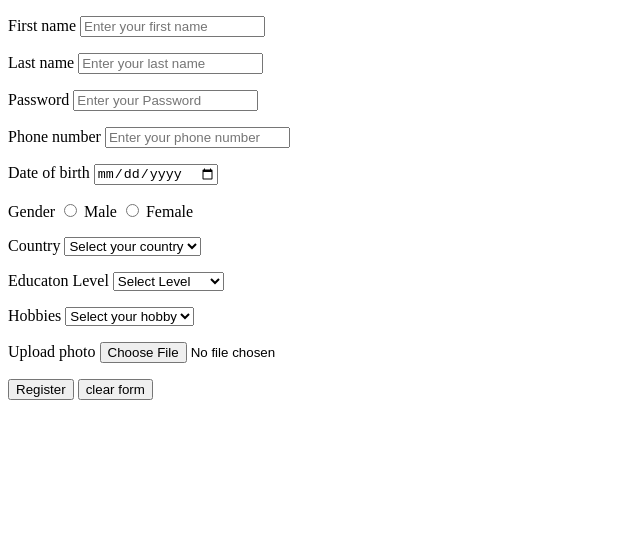
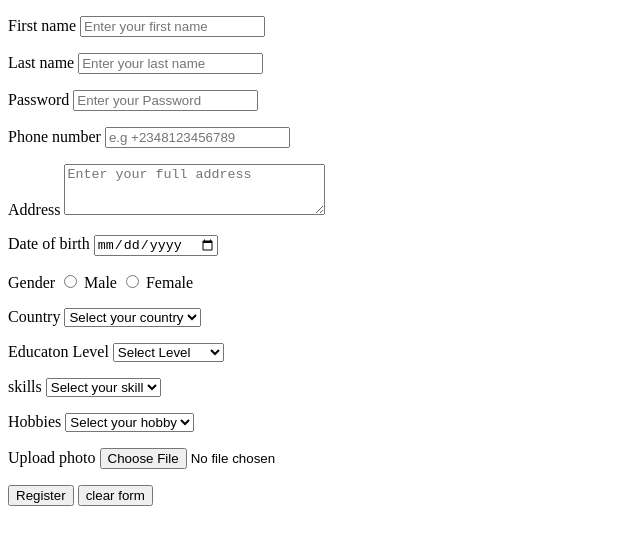
Before and after one commit to ayoolap35-rgb/My-Form-2, a plain HTML site: page index.html in a window 1280 px wide. Shown: the whole page, without its empty margins (0-640 px from the left). Drawn offline with Linux system fonts and the light colour scheme.

Commit message:
add favicon

```diff
--- a/index.html
+++ b/index.html
@@ -4,6 +4,7 @@
 <head>
     <meta charset="UTF-8">
     <meta name="viewport" content="width=device-width, initial-scale=1.0">
+    <link rel="shortcut icon" href="./bible.jpg" type="image/x-icon">
     <title>Kodelift Academy</title>
     <link rel="shortcut icon" href="./1000_F_967626400_XyzJqMEsAFjbtaiWHp3FCmTFCT8Vq63P.jpg" type="image/x-icon">
 </head>
@@ -24,7 +25,11 @@
     </p>
     <p>
 <label for="Phonenumber">Phone number</label>
-<input type="tel" placeholder="Enter your phone number">
+<input type="tel" placeholder="e.g +2348123456789">
+    </p>
+    <p>
+        <label for="Address">Address</label>
+        <textarea name="" id="address" cols="30" rows="3" placeholder="Enter your full address"></textarea>
     </p>
     <p>
         <label for="dob">Date of birth</label>
@@ -55,6 +60,12 @@
         </select>
     </p>
     <p>
+        <label for="skills">skills</label>
+        <select name="" id="">
+            <option>Select your skill</option>
+        </select>
+    </p>
+    <p>
         <label for="Hobbies">Hobbies</label>
         <select name="" id="">
             <option>Select your hobby</option>
```
Also changed, not shown: 1 other file.
